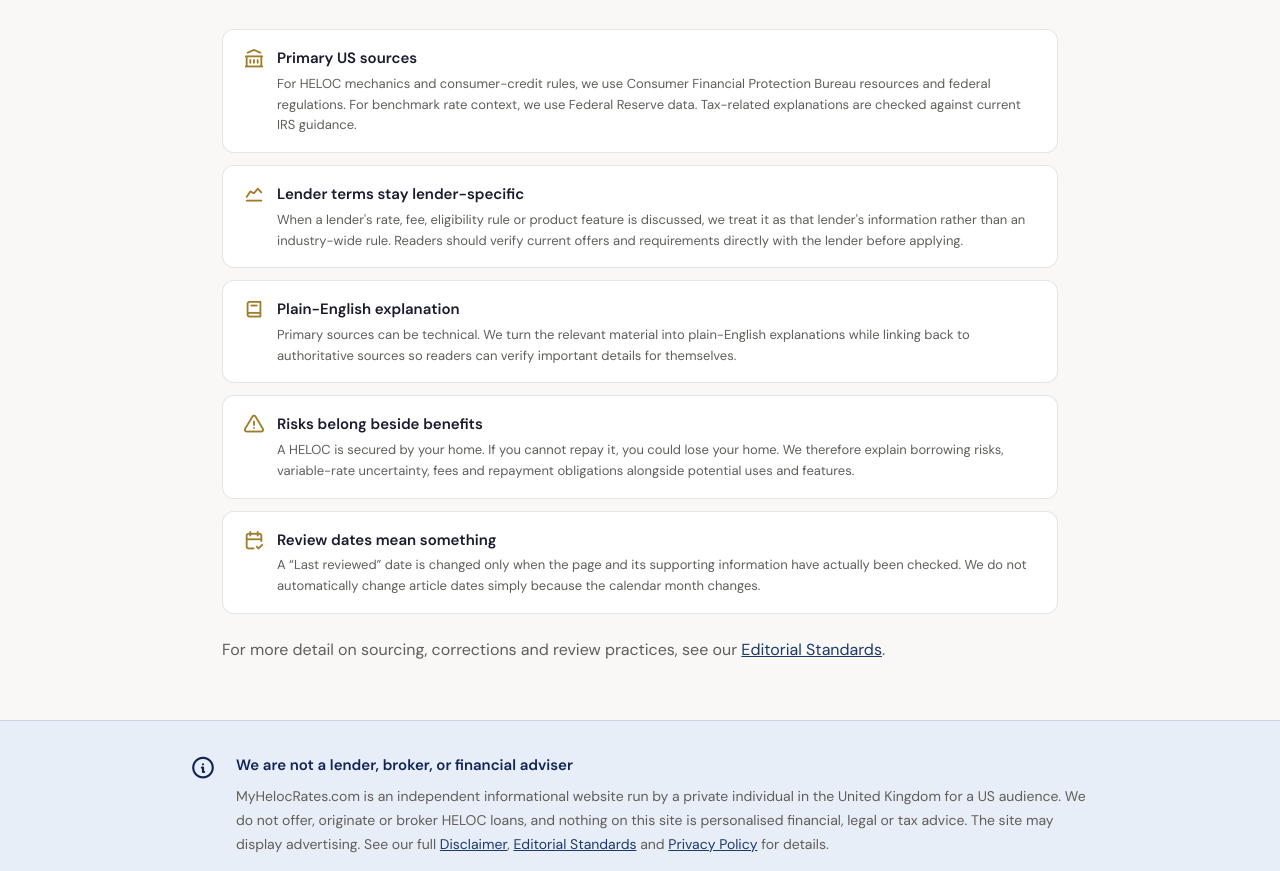
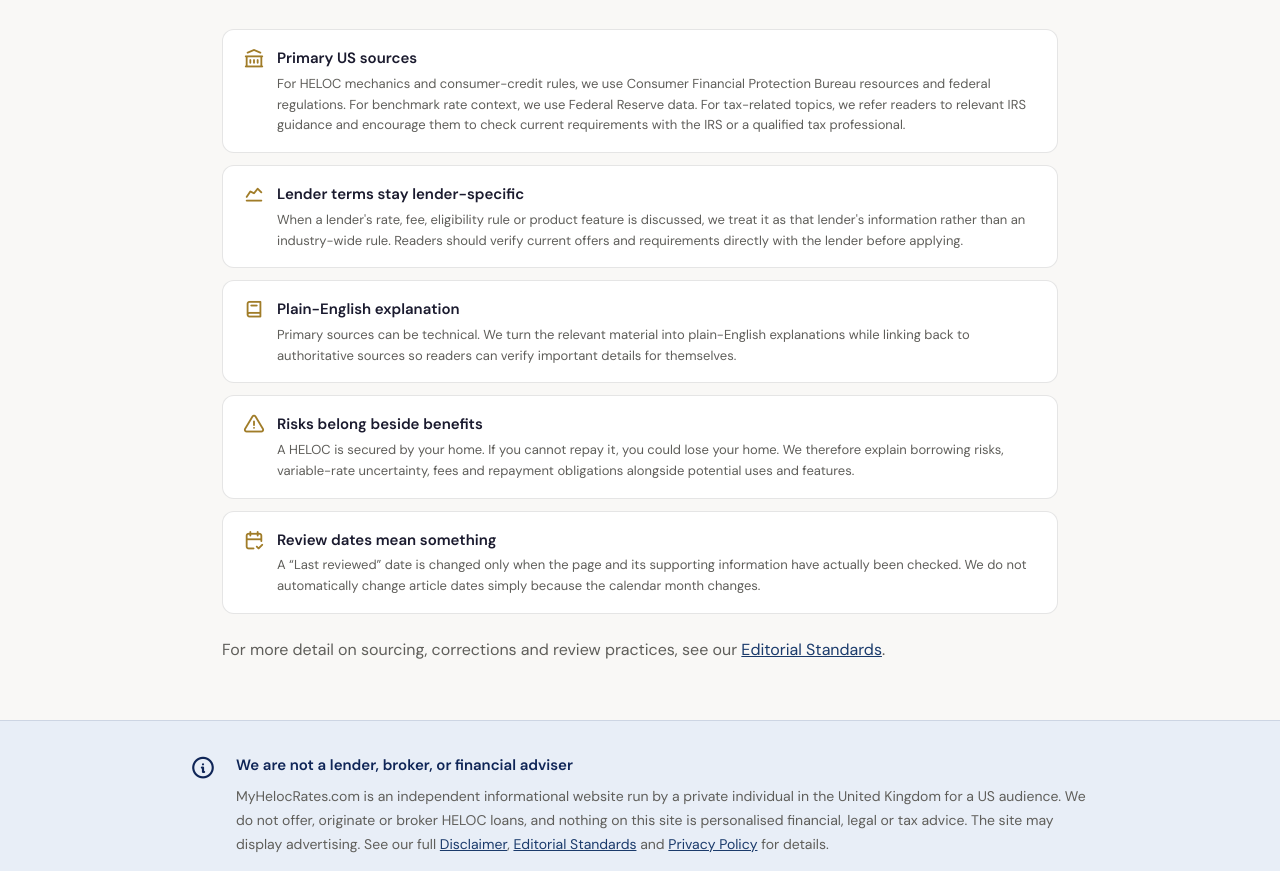
Before and after one commit to onelukey/myhelocrates-site, a plain HTML site: page about/index.html in a window 1280 px wide. Shown: the part 2908-3779 px from the top of the page. Drawn offline with Linux system fonts and the light colour scheme.

Commit message:
MHR-003I.22: Clarify IRS source wording

```diff
--- a/about/index.html
+++ b/about/index.html
@@ -147,7 +147,8 @@
         <i class="ti ti-building-bank" aria-hidden="true"></i>
         <div>
           <h4>Primary US sources</h4>
-          <p>For HELOC mechanics and consumer-credit rules, we use Consumer Financial Protection Bureau resources and federal regulations. For benchmark rate context, we use Federal Reserve data. Tax-related explanations are checked against current IRS guidance.</p>
+<p>For HELOC mechanics and consumer-credit rules, we use Consumer Financial Protection Bureau resources and federal regulations. For benchmark rate context, we use Federal Reserve data. For tax-related topics, we refer readers to relevant IRS guidance and encourage them to check current requirements with the IRS or a qualified tax professional.</p>
+
         </div>
       </li>
       <li class="research-item">
```
